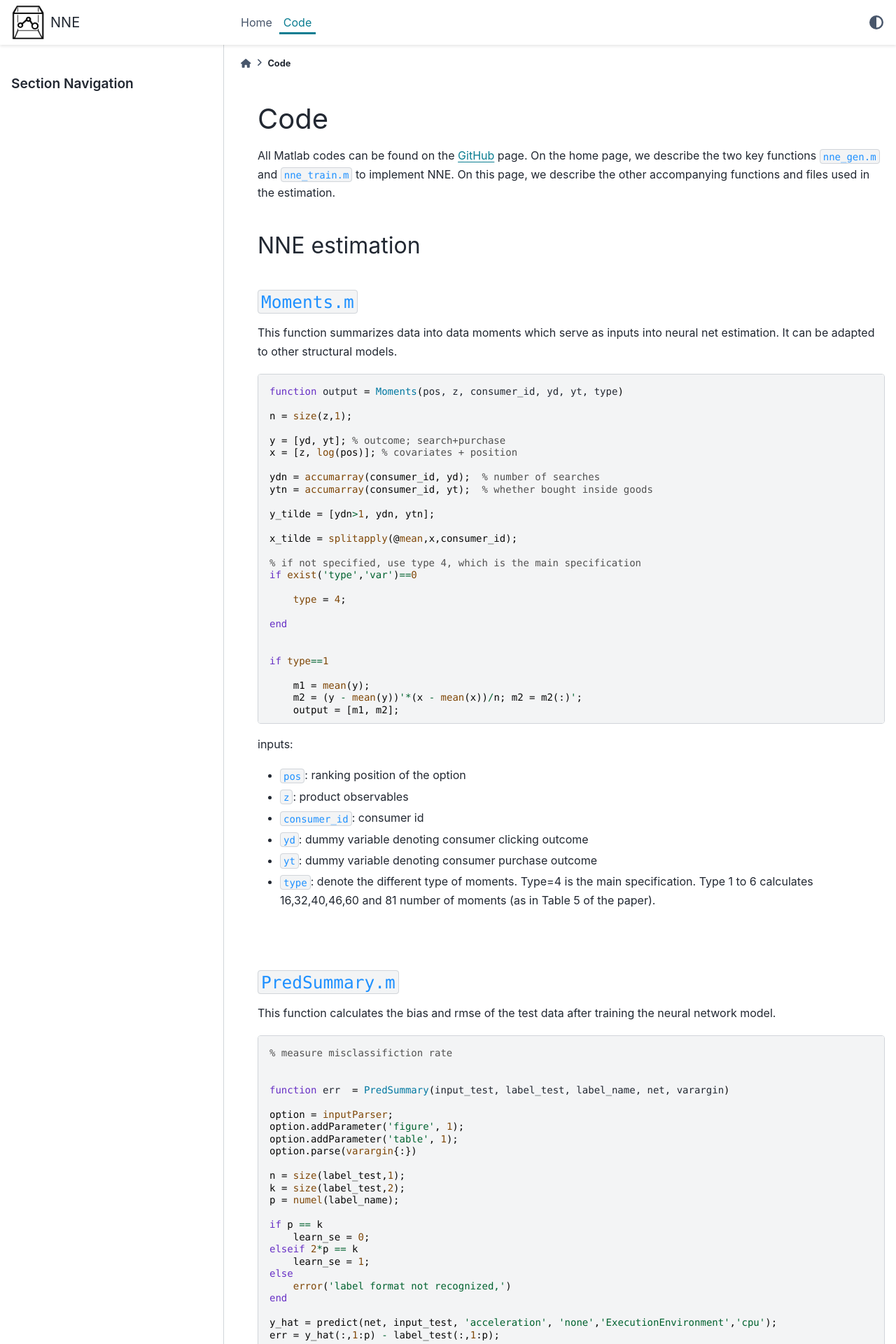
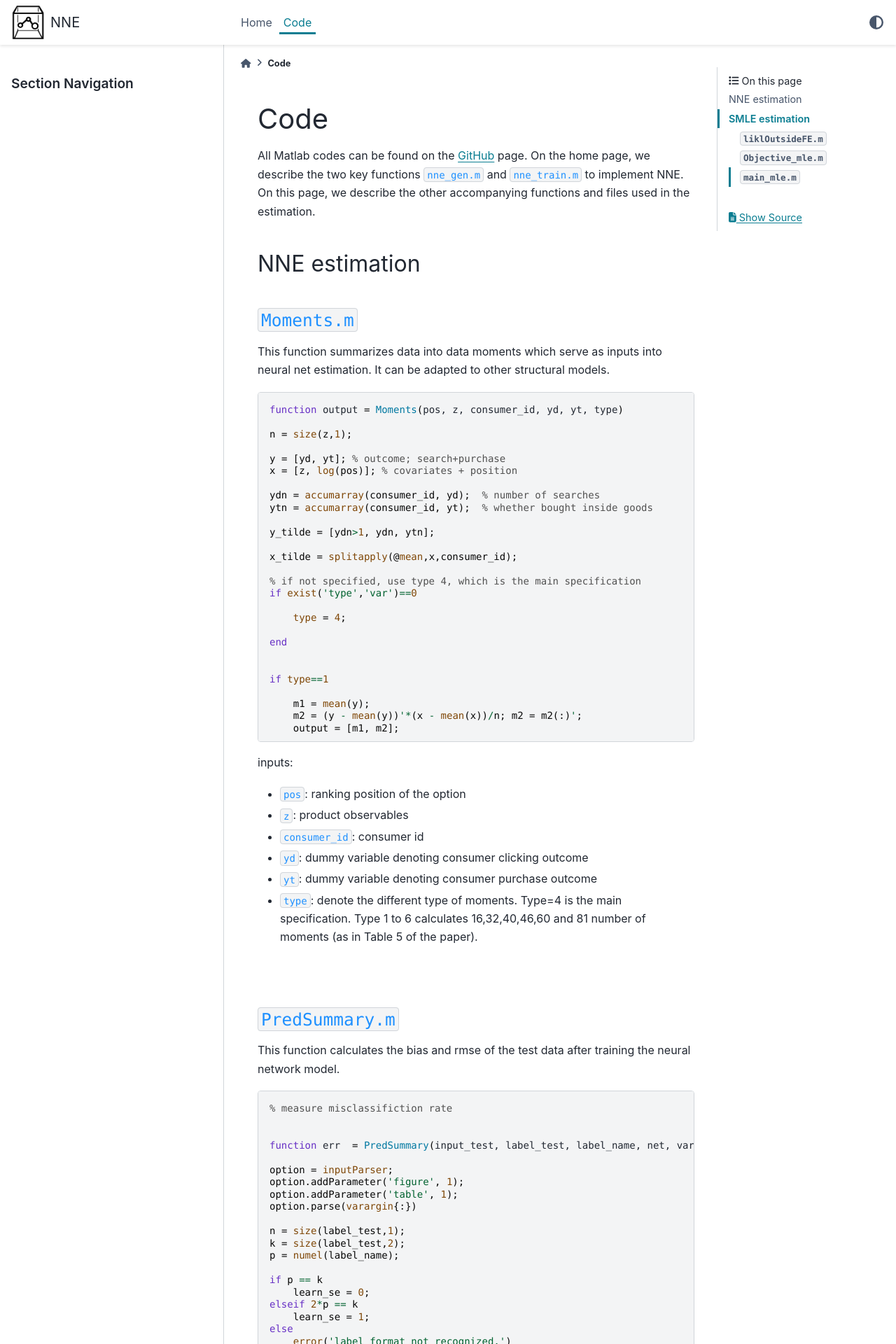
Before and after one commit to nnehome/nnehome.github.io, a Sphinx documentation site: the page built from docs/source/code/code.rst, in a window 1280 px wide. Shown: the top 1920 px of the page at 70% size. Built offline with Sphinx 7.4.7 and the PyData theme 0.15.4, drawn with Linux system fonts in a browser that asks for light colours; some of the changed lines change nothing that is shown.

Commit message:
add navigation menu to the code page

```diff
--- a/docs/source/code/code.rst
+++ b/docs/source/code/code.rst
@@ -1,5 +1,3 @@
-:html_theme.sidebar_secondary.remove:
-
 :parenttoc: True
 
 .. _code:
```
